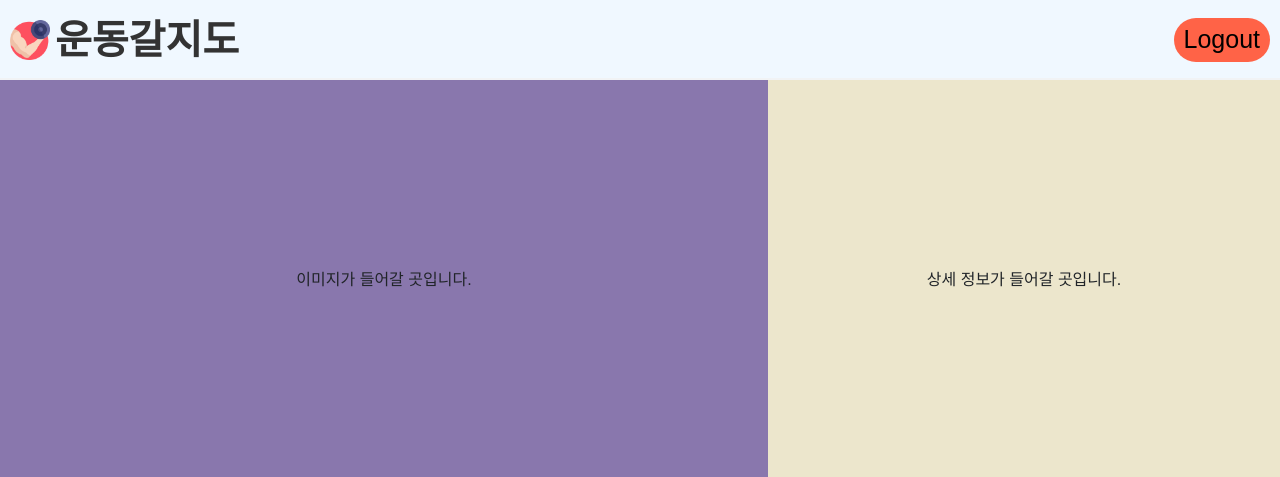
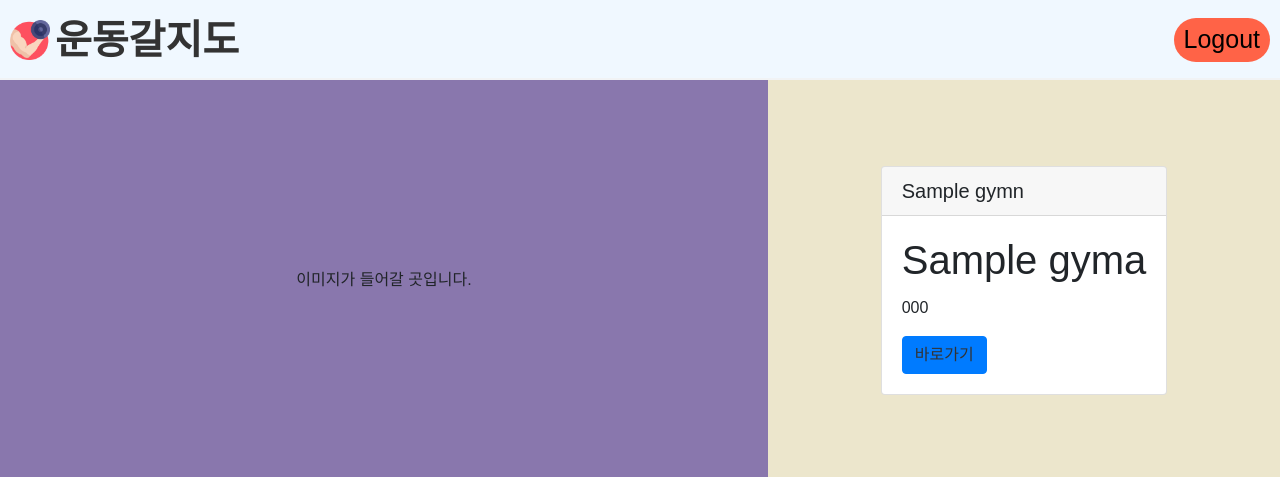
Before and after one commit to Jongleee/HangHae99_chap1_miniPJ, a Flask app: template templates/detail.html in a window 1280 px wide. Shown: the top 477 px of the page. Run offline with Flask 2, Linux system fonts and the light colour scheme; the template is opened without the code that fills it: most values are stand-ins (such as "Sample title", 1, 10 or a date in 2020); a database or web service that is not in the repository returns one stand-in record (values such as "Sample title"); data that the repository does not hold is empty; some libraries are stand-ins or nearby versions; some web fonts are replaced.

Commit message:
상세페이지

```diff
--- a/app.py
+++ b/app.py
@@ -151,6 +151,30 @@ def register_nick_check():
 
 
 
+# 데이터 입력용
+# import requests
+#
+# searching = '송파 헬스장'
+# url = 'https://dapi.kakao.com/v2/local/search/keyword.json?query={}'.format(searching)
+# headers = {
+#     "Authorization": "KakaoAK 264e01f5ee4957795f4b1518a3c2e783"
+# }
+# places = requests.get(url, headers = headers).json()['documents']
+#
+# for i in range(10):
+#     doc={
+#         'gymn':places[i]['place_name'],
+#         'gyma':places[i]['address_name'],
+#         'gcate':places[i]['category_name'],
+#         'gphone':places[i]['phone'],
+#         'gurl':places[i]['place_url'],
+#         'gra':places[i]['road_address_name'],
+#         'gx':places[i]['x'],
+#         'gy':places[i]['y']
+#     }
+#     db.scgym.insert_one(doc)
+
+
 
 
 @app.route('/detail/<keyword>/')
@@ -160,10 +184,14 @@ def detail(keyword):
         payload = jwt.decode(token_receive, SECRET_KEY, algorithms=['HS256'])
         user_info = db.users.find_one({"id": payload['id']}, {"_id": False})
         nick = user_info["nick"]
+        scgym = db.scgym.find_one({"gymn": keyword}, {"_id": False})
+        return render_template('detail.html', nickname=nick, gym=keyword, scgym=scgym)
+    except (jwt.ExpiredSignatureError, jwt.exceptions.DecodeError):
+        return redirect(url_for("home"))
         # gymname= db.gymname.find_one({"title": keyword}, {"_id": False})
         # 세부사항1 = db.세부사항1.find_one({"title": keyword}, {"_id": False})
         # 세부사항2= db.세부사항2.find_one({"target": keyword}, {"_id": False})
-        return render_template('detail.html', nickname=nick, gym=keyword)
+
 
     except (jwt.ExpiredSignatureError, jwt.exceptions.DecodeError):
         return redirect(url_for("home"))
--- a/templates/detail.html
+++ b/templates/detail.html
@@ -239,7 +239,16 @@
     </header>
     <div class="left">이미지가 들어갈 곳입니다.</div>
 
-    <div class="right">상세 정보가 들어갈 곳입니다.</div>
+    <div class="right">
+        <div class="card">
+            <h5 class="card-header">{{ scgym.gymn }}</h5>
+            <div class="card-body">
+                <h5 class="card-title">{{ scgym.gyma }}</h5>
+                <p class="card-text">{{ scgym.gphone }}</p>
+                <a href="{{ scgym.gurl }}" class="btn btn-primary">바로가기</a>
+            </div>
+        </div>
+    </div>
 
     <div class="review">
       <!--평가-->
@@ -253,7 +262,7 @@
             class="form-control"
             id="comment"
             rows="6"
-            placeholder="{{ gym }}에 대한 나의 평가를 알려주세요!"
+            placeholder="{{ scgym.gymn }}에 대한 나의 평가를 알려주세요!"
           ></textarea>
         </div>
         <div class="savebtn">
```
